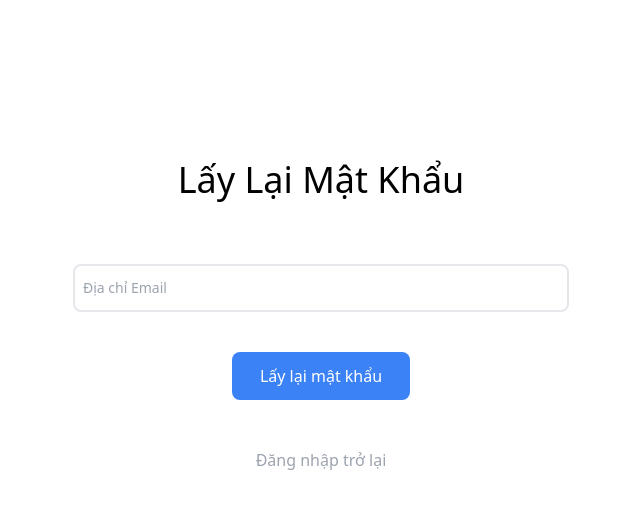
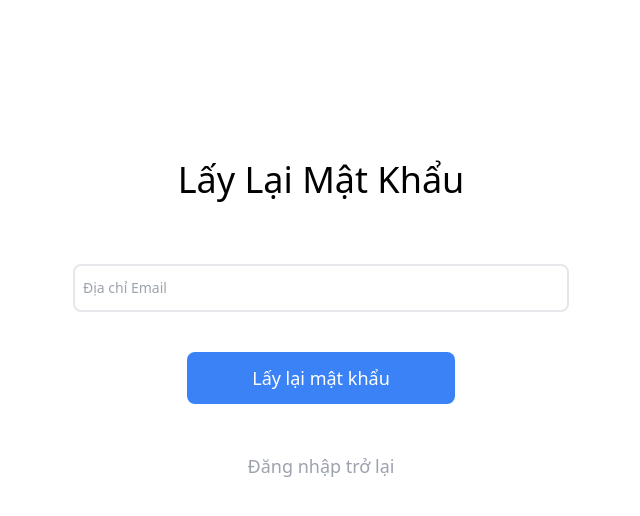
Before and after one commit to nhihuyn/mrpie, a React (Create React App) app: page / in a window 1280 px wide. Shown: the top 516 px of the page, without its empty margins (319-959 px from the left). Built offline with nearby package versions, Linux system fonts and the light colour scheme.

Commit message:
fea:P02 update font size

```diff
--- a/src/components/common/ForgotPasswd/ForgotPasswd.tsx
+++ b/src/components/common/ForgotPasswd/ForgotPasswd.tsx
@@ -45,14 +45,14 @@ const ForgotPasswd: React.FC = () => {
   return (
     <div className="forgot-password-container mx-auto max-w-xl mt-40 px-5">
       <p className="text-center mb-10 text-3xl md:text-4xl">{t('PasswordRetrieval')}</p>
-      <form onSubmit={handleSubmit} className="flex flex-col">
+      <form onSubmit={handleSubmit} className="flex flex-col text-sm">
         <div className={`form-group mb-6 mt-4 px-5 flex flex-col ${emailError ? 'border-red-500' : ''}`}>
           <label htmlFor="email" className="block mb-2"></label>
           <input
             type="email"
             id="email"
             name="email"
-            className={`sm:w-full text-sm px-2 py-3 border-2 rounded-lg placeholder-gray-400 focus:outline-none focus:border-blue-500 ${emailError ? 'border-red-500' : ''}`}
+            className={`sm:w-full px-2 py-3 text-sm border-2 rounded-lg placeholder-gray-400 focus:outline-none focus:border-blue-500 ${emailError ? 'border-red-500' : ''}`}
             placeholder={t('EmailAddress')}
           />
           {emailError && (
@@ -61,12 +61,12 @@ const ForgotPasswd: React.FC = () => {
         </div>
         <button
           type="submit"
-          className="w-1/2 md:w-1/3 mx-auto mb-0 mt-4 bg-blue-500 hover:bg-gray-500 text-white text-1xl py-3 rounded-lg transition duration-300 mb-6 flex justify-center">
+          className="sm:w-full md:w-1/2 mx-auto mb-0 mt-4 bg-blue-500 hover:bg-gray-500 text-white text-lg py-3 px-8 rounded-lg transition duration-300 mb-6 flex justify-center">
           {t('ResetPassword')}
         </button>
 
-        <div className="signup-link text-center mt-6">
-          <p><a href="#" className="text-gray-400 hover:text-gray-700 text-1xl">{t('BackToLogin')}</a></p>
+        <div className="signup-link mt-6 text-center">
+          <p><a href="#" className="text-gray-400 hover:text-gray-700 text-lg">{t('BackToLogin')}</a></p>
         </div>
       </form>
 
```
